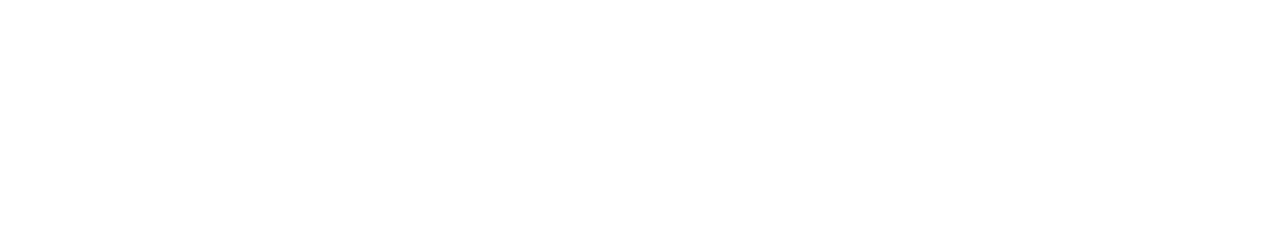
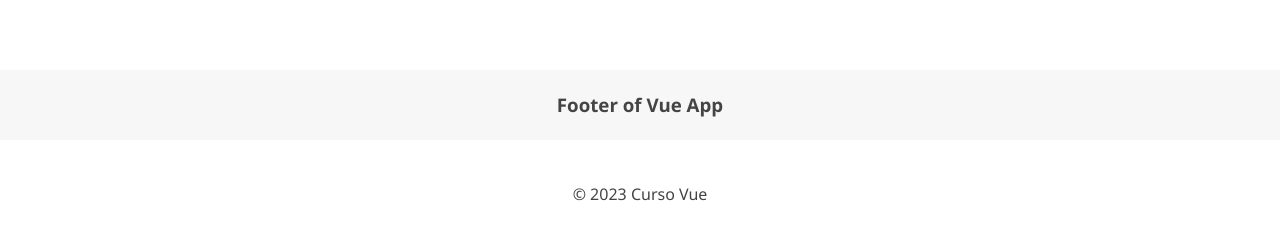
Before and after one commit to victordnb/vrVue, a Vue app: page / in a window 1280 px wide. Shown: the part 1075-1301 px from the top of the page. Before the commit the page ends 1126 px from the top, so only its background shows below. Built offline with nearby package versions, Linux system fonts and the light colour scheme.

Commit message:
Footer Done! and finish layout(maquetacion)

```diff
--- a/src/App.vue
+++ b/src/App.vue
@@ -3,24 +3,26 @@
     <HeaderVue />
     <SliderVue />
     <div class="center">
-      <LastArticlesVue/>
-      <SidebarVue/>
+      <LastArticlesVue />
+      <SidebarVue />
     </div>
-
+    <div class="clearfix"></div>
+    <FooterVue />
   </div>
 </template>
 
 <script>
-import HelloWorld from './components/HelloWorld.vue'
-import MiComponente from './components/MiComponente.vue';
-import HeaderVue from './components/Header.vue';
-import ColoresComponentes from './components/ColoresComponentes.vue';
-import SliderVue from './components/Slider.vue';
-import SidebarVue from './components/Sidebar.vue';
-import LastArticlesVue from './components/LastArticles.vue';
+import HelloWorld from "./components/HelloWorld.vue";
+import MiComponente from "./components/MiComponente.vue";
+import HeaderVue from "./components/Header.vue";
+import ColoresComponentes from "./components/ColoresComponentes.vue";
+import SliderVue from "./components/Slider.vue";
+import SidebarVue from "./components/Sidebar.vue";
+import LastArticlesVue from "./components/LastArticles.vue";
+import FooterVue from "./components/Footer.vue";
 
 export default {
-  name: 'App',
+  name: "App",
   components: {
     HelloWorld,
     MiComponente,
@@ -28,14 +30,12 @@
     ColoresComponentes,
     SliderVue,
     SidebarVue,
-    LastArticlesVue
-
-  }
-}
+    LastArticlesVue,
+    FooterVue,
+  },
+};
 </script>
 
 <style>
-
-@import './assets/css/styles.css';
-
+@import "./assets/css/styles.css";
 </style>
--- /dev/null
+++ b/src/components/Footer.vue
@@ -0,0 +1,24 @@
+<template>
+    <footer id="footer">
+        <div class="center">
+            <h3>{{ msg }}</h3>
+            <p>
+                &copy; 2023 Curso Vue
+            </p>
+        </div>
+    </footer>
+
+
+</template>
+
+<script>
+export default {
+  name: "FooterVue",
+
+  data() {
+    return {
+      msg: "Footer of Vue App",
+    };
+  },
+};
+</script>
```
